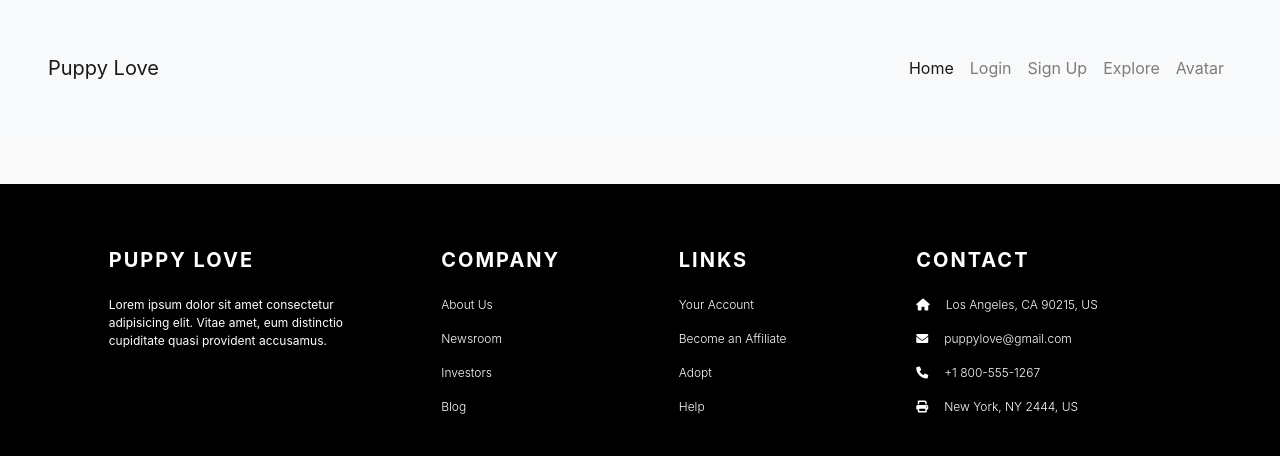
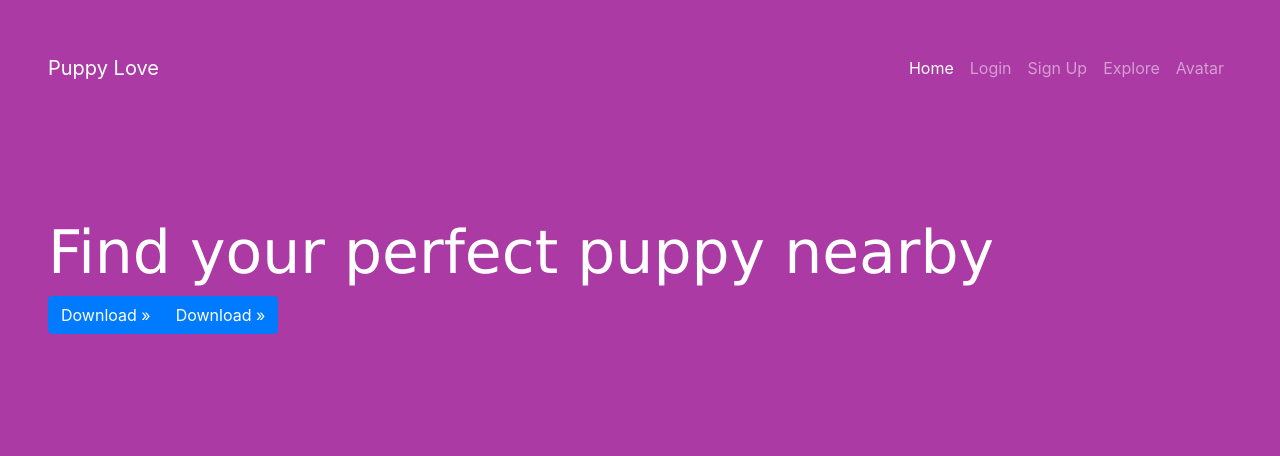
Before and after one commit to kristenwood123/PuppyLove-portfolio-project, a website: page index.html in a window 1280 px wide. Shown: the top 456 px of the page. Drawn offline with nearby package versions, Linux system fonts and the light colour scheme.

Commit message:
added hero

```diff
--- a/css/styles.css
+++ b/css/styles.css
@@ -10,6 +10,10 @@ body {
 
 img {
   max-height: 300px;
+}
+
+.navbar {
+  background-color: #ab3aa5;
 }
 
 .card-body {
@@ -112,3 +116,22 @@ footer h5 {
     grid-template-columns: repeat(auto-fill, minmax(265px, 350px));
   }
 }
+
+.bgimage {
+  width: 100%;
+  height: 100vh;
+  /* background: url("https://images.unsplash.com/photo-1438109491414-7198515b166b?q=80&fm=jpg&s=cbdabf7a79c087a0b060670a6d79726c"); */
+  background-repeat: no-repeat;
+  background-position: center;
+  background-size: cover;
+  background-attachment: fixed;
+  background: #ab3aa5;
+}
+.bgimage h5 {
+  color: white;
+  font-size: 60px;
+  font-family: "Lucida Sans", "Lucida Sans Regular", "Lucida Grande",
+    "Lucida Sans Unicode", Geneva, Verdana, sans-serif;
+  text-align: left;
+  margin-top: 2rem;
+}
--- a/index.html
+++ b/index.html
@@ -17,7 +17,7 @@
 <body>
 
   <!--Navbar -->
-  <nav class="navbar navbar-expand-md navbar-light bg-light p-5">
+  <nav class="navbar navbar-expand-md navbar-dark p-5">
     <a href="index.html" class="navbar-brand">Puppy Love</a>
     <button
       class="navbar-toggler"
@@ -33,7 +33,7 @@
     <div class="collapse navbar-collapse justify-content-end" id="navbarSupportedContent">
       <ul class="navbar-nav justify-content-center">
         <li class="nav-item active">
-          <a class="nav-link" href="#">Home</a>
+          <a class="nav-link" href="./index.html">Home</a>
         </li>
         <li class="nav-item">
           <a class="nav-link" href="#">Login</a>
@@ -51,7 +51,19 @@
     </div>
   </nav> <!--End of Navbar-->
 
-
+<section class="bgimage">
+  <div class="container-fluid p-5">
+    <div class="row">
+      <div class="col-lg-12 col-md-12 col-sm-12 col-xs-12">
+        <h5>Find your perfect puppy nearby</h5>
+        <div class="btn-group">
+          <a href="#" class="btn btn-primary btn-large">Download »</a></>
+          <a href="#" class="btn btn-primary btn-large">Download »</a></>
+        </div>
+      </div>
+    </div>
+  </div>
+</section>
 
 
 
```
Also changed, not shown: explore.html (+5 -2 lines).
